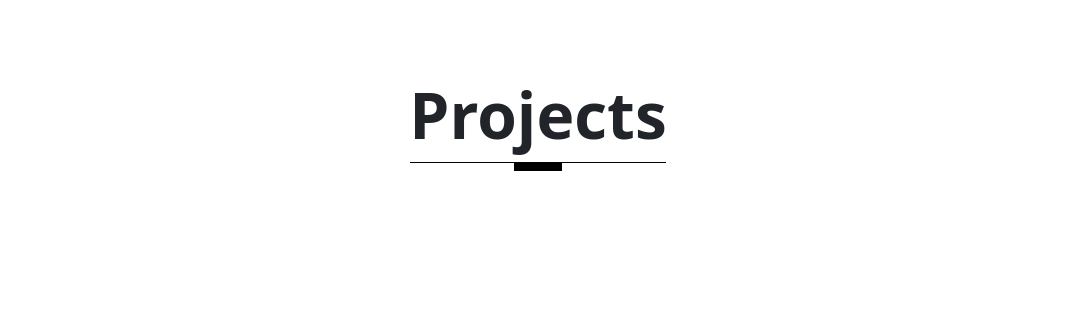
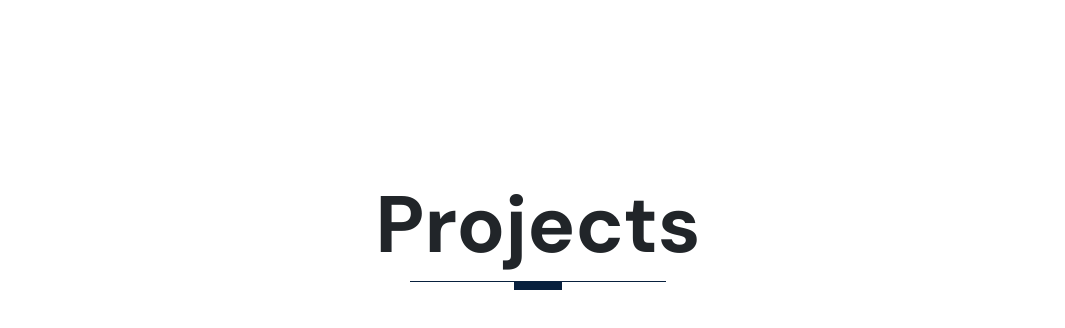
Before and after one commit to AbdilahiMJama/Personal-Website, a website: page index.html in a window 1280 px wide. Shown: the part 2552-2880 px from the top of the page, without its empty margins (102-1167 px from the left). Before the commit the page ends 2787 px from the top, so only its background shows below. Drawn offline with nearby package versions, Linux system fonts and the light colour scheme; files that its build step writes are made by us from their sources.

Commit message:
Changes made and image added

```diff
--- a/scss/components/_typography.scss
+++ b/scss/components/_typography.scss
@@ -24,7 +24,7 @@
     height: 0.1rem;
     display: block;
     margin: 0 auto;
-    background-color: black;
+    background-color: $primary;
 
 }
 .heading-line::after{
@@ -35,5 +35,10 @@
     display: block;
     margin: 0 auto;
     margin-bottom: 1rem;
-    background-color: black;
+    background-color: $primary;
 }
+//Display 3
+
+.display-3 {
+    font-family: 'DM Sans', sans-serif;
+}
--- a/scss/sections/_projects.scss
+++ b/scss/sections/_projects.scss
@@ -0,0 +1,9 @@
+@use '../custom' as *;
+@use '../components/mixins' as *;
+.projects {
+    margin-top: 100px;
+    h1 {
+        font-family: 'DM Sans', sans-serif;
+        font-size: 5rem;
+    }
+}
--- a/scss/style.scss
+++ b/scss/style.scss
@@ -12,4 +12,4 @@
 @use 'sections/navbar';
 @use 'sections/projects';
 @use 'sections/aboutme';
-@use 'sections/skills'
+@use 'sections/skills';
```
Also changed, not shown: index.html (+1 -1 lines), images/Skills/Andromeda galaxy.jpg (added).
